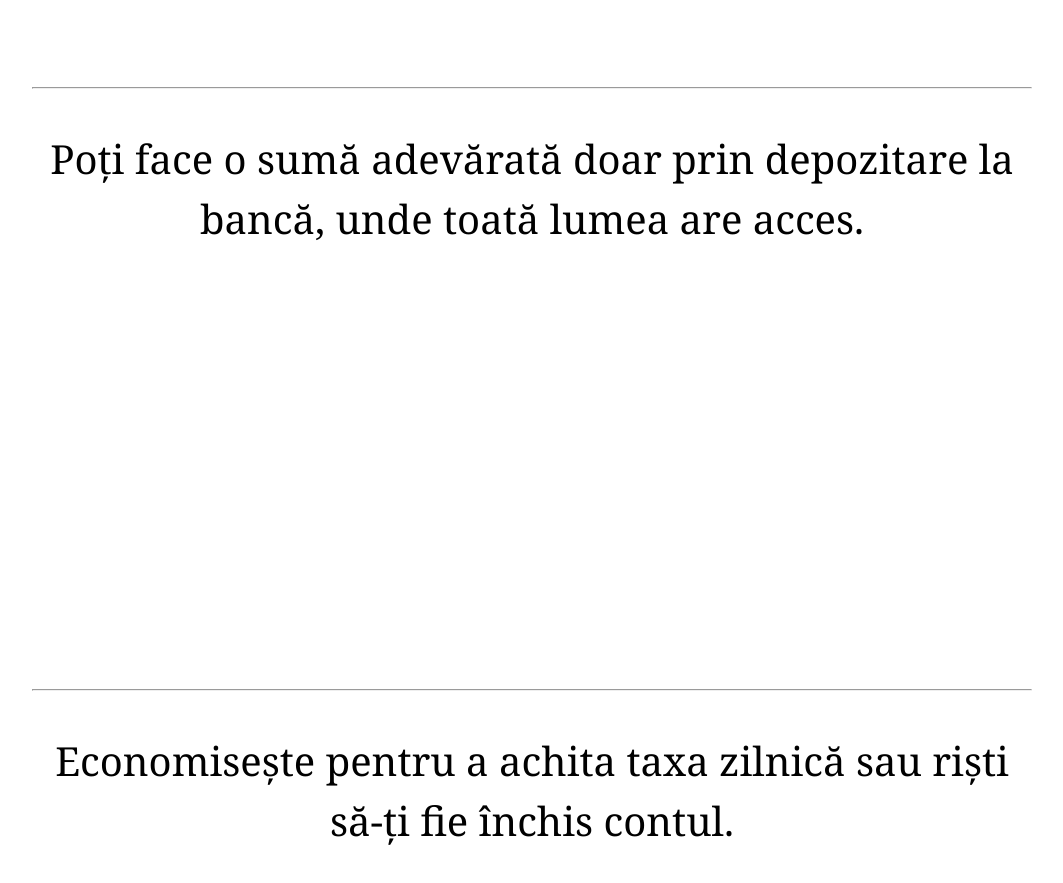
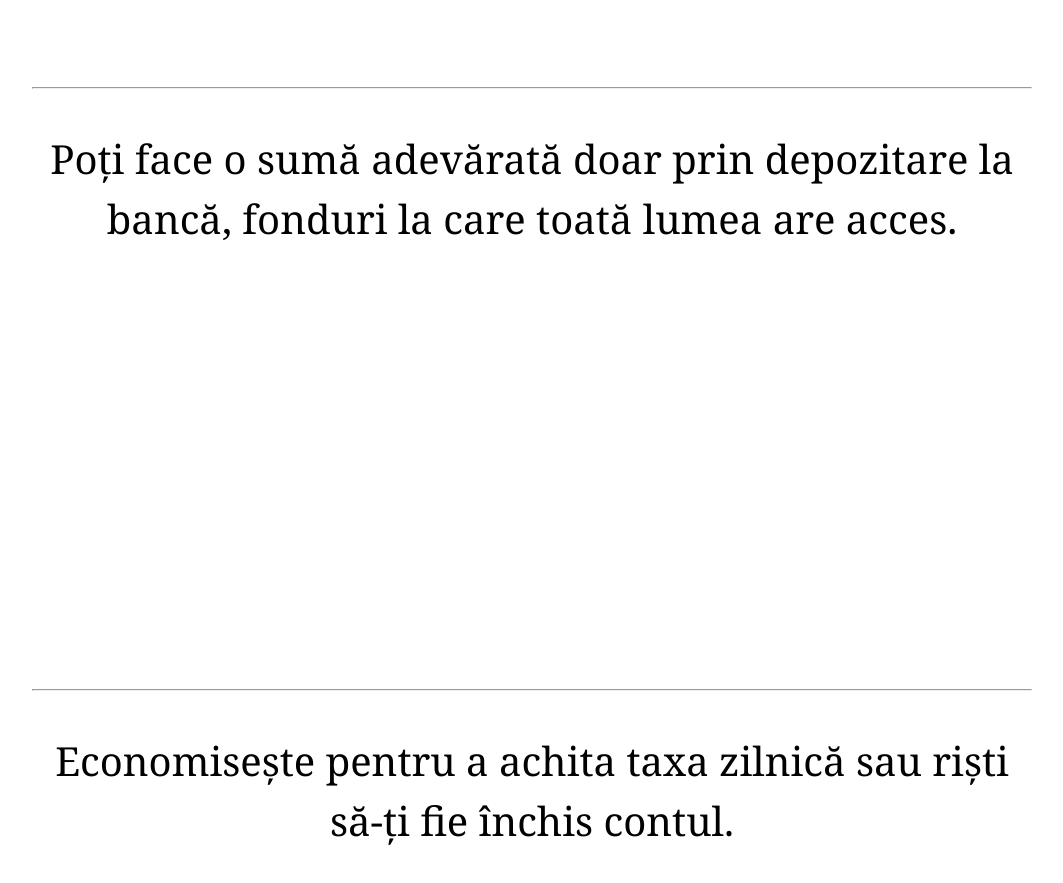
Before and after one commit to flavius-lupsa-tataru/finans, a plain HTML site: page index.html in a window 1280 px wide. Shown: the part 1480-2363 px from the top of the page, without its empty margins (108-1171 px from the left). Drawn offline with Linux system fonts and the light colour scheme.

Commit message:
Add files via upload

```diff
--- a/index.html
+++ b/index.html
@@ -33,7 +33,7 @@
       <hr>
       <p>Fiecare jucător are un cont propriu și o bancă comună.</p>
       <hr>
-      <p>Poți face o sumă adevărată doar prin depozitare la bancă, unde toată lumea are acces.</p>
+      <p>Poți face o sumă adevărată doar prin depozitare la bancă, fonduri la care toată lumea are acces.</p>
       <hr>
       <p>Economisește pentru a achita taxa zilnică sau riști să-ți fie închis contul.</p>
       <hr>
```
